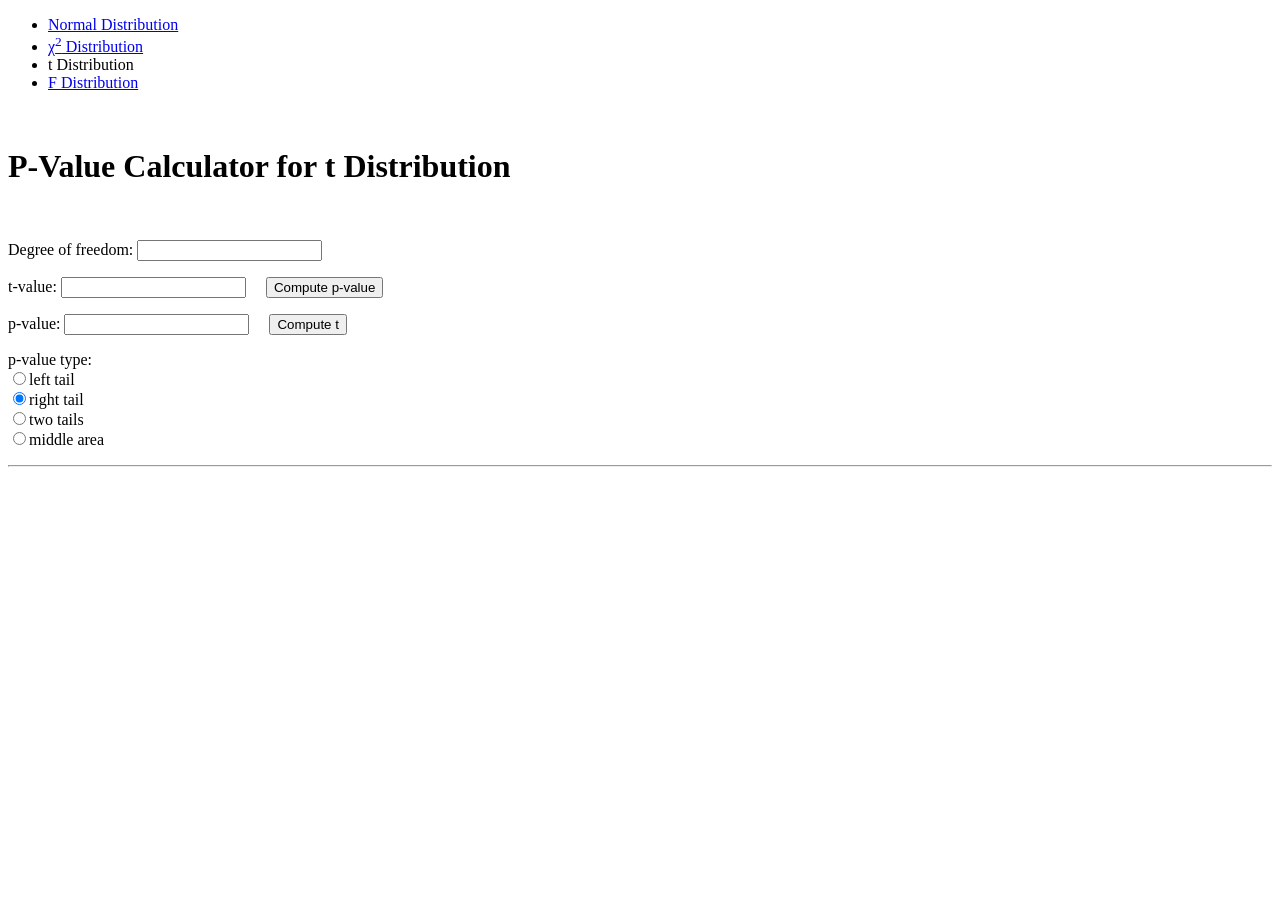
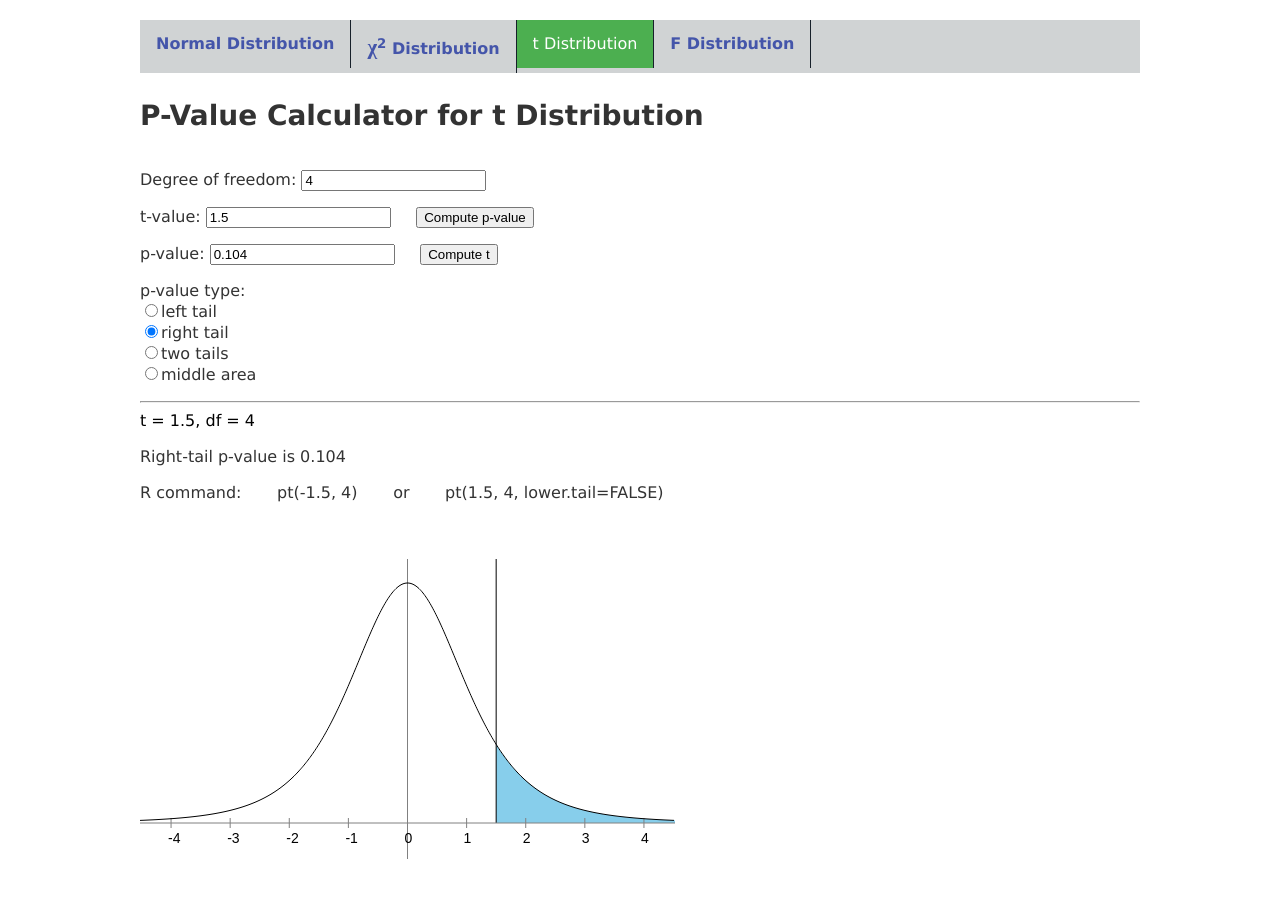
Before and after one commit to limohaha/MoPvalueCalc.github.io, a Jekyll site: the page pt.html, which Jekyll copies as it is, in a window 1280 px wide. Built offline with Jekyll 4.4.1, drawn with Linux system fonts in a browser that asks for light colours; some of the changed lines change nothing that is shown.

Commit message:
Update pt.html

```diff
--- a/pt.html
+++ b/pt.html
@@ -5,10 +5,10 @@
 
 <head>
 <title>P Value Calculator, t dist.</title>
-<script src="statFunctions.js"></script>
-<script src="canvas.js"></script>
-<script src="pt.js"></script>
-<link rel="stylesheet" href="pvals.css">
+<script src="src/statFunctions.js"></script>
+<script src="src/canvas.js"></script>
+<script src="src/pt.js"></script>
+<link rel="stylesheet" href="assets/css/pvals.css">
 </head>
 
 <body onload="init()">
```
